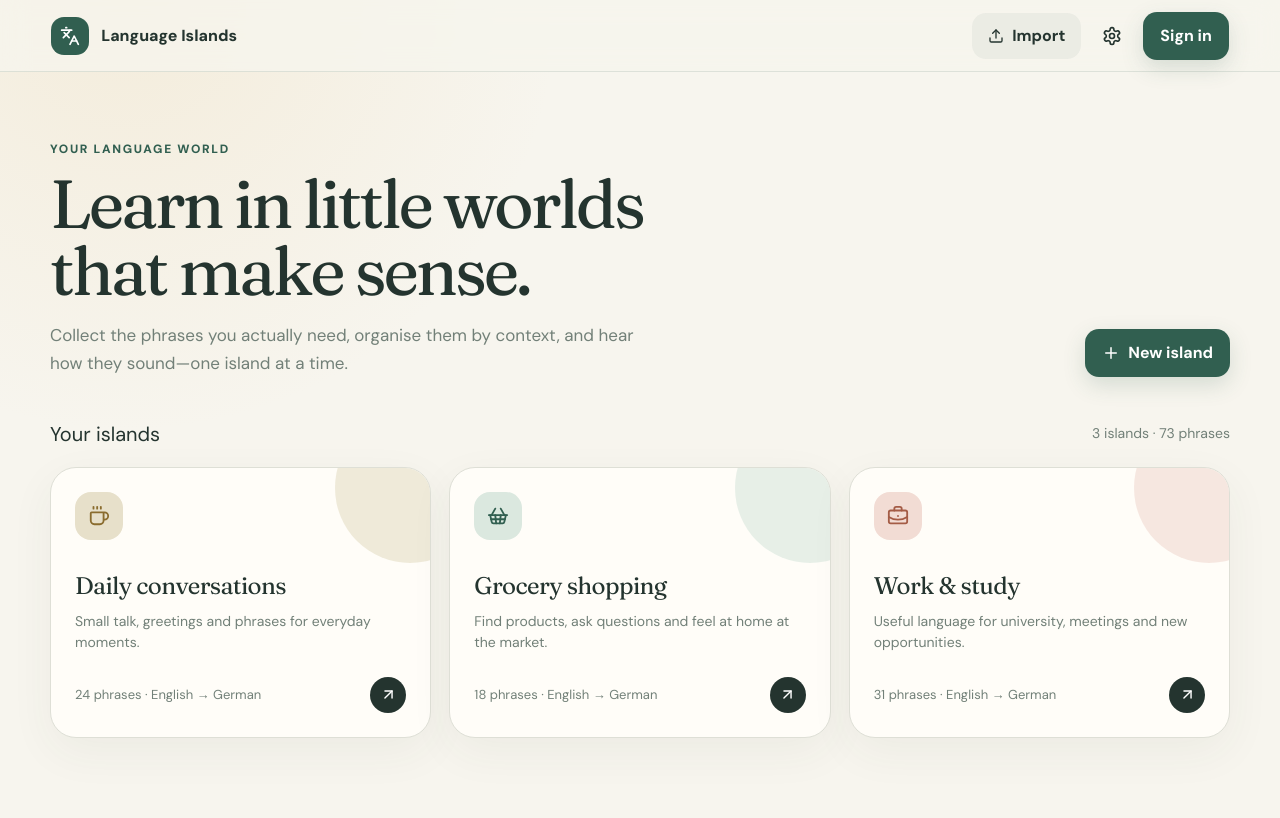
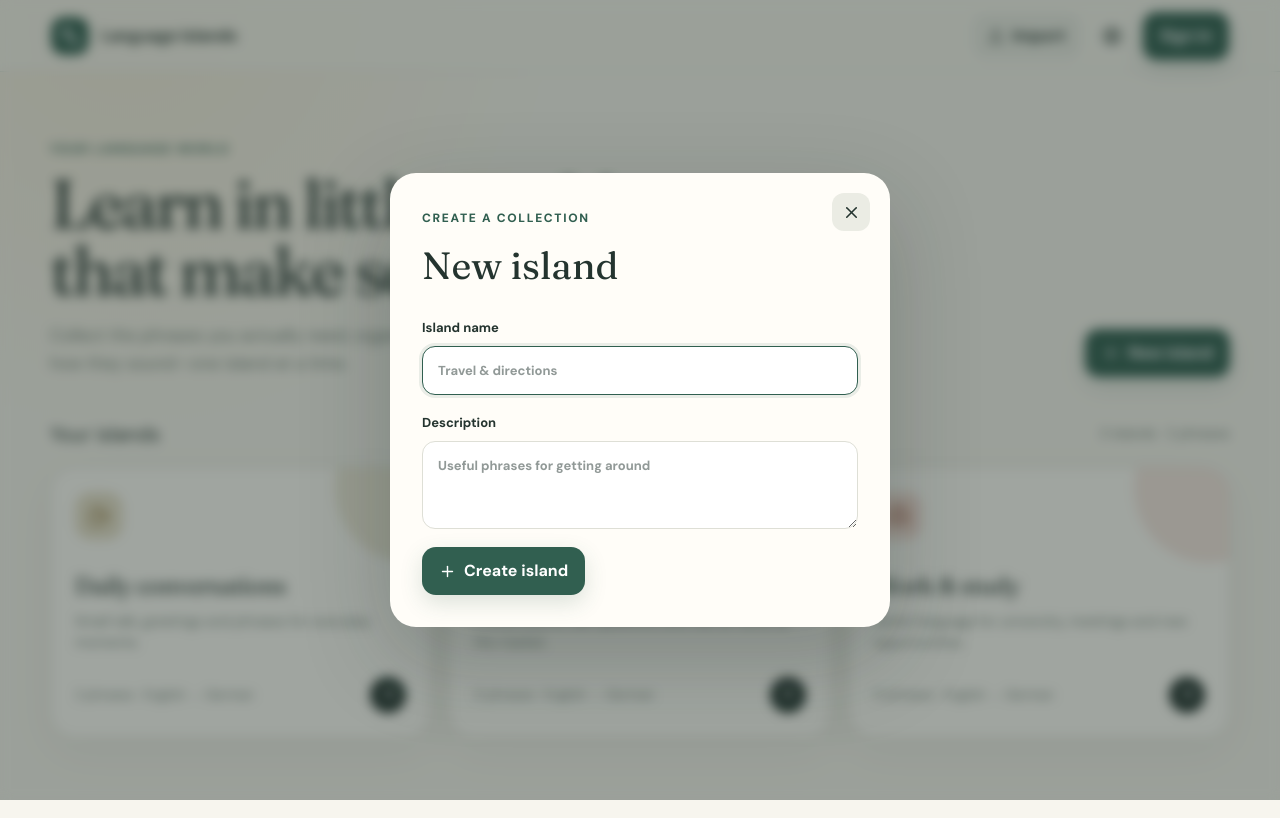
Before and after one commit to HiDraqula/language-islands, a Next.js app: page / in a window 1280 px wide. Both pictures are taken after a click on the button "New island". Built offline with nearby package versions, Linux system fonts and the light colour scheme.

Commit message:
Add functional islands and DeepL translation flow

```diff
--- a/src/app/page.tsx
+++ b/src/app/page.tsx
@@ -1,14 +1,58 @@
+"use client";
+
 import Link from "next/link";
-import { ArrowUpRight, BriefcaseBusiness, Coffee, Plus, ShoppingBasket } from "lucide-react";
+import { ArrowUpRight, BriefcaseBusiness, Coffee, Plus, ShoppingBasket, X } from "lucide-react";
+import { FormEvent, useEffect, useMemo, useState } from "react";
 import { Header } from "@/components/header";
 
-const islands = [
-  { id: "daily-conversations", title: "Daily conversations", description: "Small talk, greetings and phrases for everyday moments.", count: 24, Icon: Coffee, tint: "#e7e0ca", accent: "#8a6c2e" },
-  { id: "grocery-shopping", title: "Grocery shopping", description: "Find products, ask questions and feel at home at the market.", count: 18, Icon: ShoppingBasket, tint: "#dbe8df", accent: "#315f50" },
-  { id: "work-and-study", title: "Work & study", description: "Useful language for university, meetings and new opportunities.", count: 31, Icon: BriefcaseBusiness, tint: "#f2dcd4", accent: "#a45c46" },
+type Island = { id: string; title: string; description: string; count: number; icon: "coffee" | "basket" | "briefcase"; tint: string; accent: string };
+
+const defaults: Island[] = [
+  { id: "daily-conversations", title: "Daily conversations", description: "Small talk, greetings and phrases for everyday moments.", count: 2, icon: "coffee", tint: "#e7e0ca", accent: "#8a6c2e" },
+  { id: "grocery-shopping", title: "Grocery shopping", description: "Find products, ask questions and feel at home at the market.", count: 0, icon: "basket", tint: "#dbe8df", accent: "#315f50" },
+  { id: "work-and-study", title: "Work & study", description: "Useful language for university, meetings and new opportunities.", count: 0, icon: "briefcase", tint: "#f2dcd4", accent: "#a45c46" },
+];
+
+const icons = { coffee: Coffee, basket: ShoppingBasket, briefcase: BriefcaseBusiness };
+const colors = [
+  { tint: "#dbe8df", accent: "#315f50" },
+  { tint: "#e7e0ca", accent: "#8a6c2e" },
+  { tint: "#f2dcd4", accent: "#a45c46" },
 ];
 
 export default function Home() {
+  const [islands, setIslands] = useState<Island[]>(defaults);
+  const [open, setOpen] = useState(false);
+  const [title, setTitle] = useState("");
+  const [description, setDescription] = useState("");
+
+  useEffect(() => {
+    const saved = localStorage.getItem("language-islands");
+    if (saved) {
+      try { setIslands(JSON.parse(saved)); } catch { /* keep defaults */ }
+    }
+  }, []);
+
+  const total = useMemo(() => islands.reduce((sum, island) => sum + island.count, 0), [islands]);
+
+  function createIsland(event: FormEvent) {
+    event.preventDefault();
+    const cleanTitle = title.trim();
+    if (!cleanTitle) return;
+    const color = colors[islands.length % colors.length];
+    const next = [...islands, {
+      id: `${cleanTitle.toLowerCase().replace(/[^a-z0-9]+/g, "-").replace(/^-|-$/g, "") || "island"}-${Date.now()}`,
+      title: cleanTitle,
+      description: description.trim() || "A new collection of useful phrases.",
+      count: 0,
+      icon: "coffee" as const,
+      ...color,
+    }];
+    setIslands(next);
+    localStorage.setItem("language-islands", JSON.stringify(next));
+    setTitle(""); setDescription(""); setOpen(false);
+  }
+
   return (
     <main className="shell">
       <Header />
@@ -19,26 +63,41 @@ export default function Home() {
             <h1 className="display">Learn in little worlds that make sense.</h1>
             <p>Collect the phrases you actually need, organise them by context, and hear how they sound—one island at a time.</p>
           </div>
-          <button className="primary-button" type="button"><Plus size={18} /> New island</button>
+          <button className="primary-button" type="button" onClick={() => setOpen(true)}><Plus size={18} /> New island</button>
         </section>
         <div className="section-heading">
           <h2>Your islands</h2>
-          <span className="count">{islands.length} islands · 73 phrases</span>
+          <span className="count">{islands.length} islands · {total} phrases</span>
         </div>
         <section className="island-grid" aria-label="Language islands">
-          {islands.map(({ id, title, description, count, Icon, tint, accent }) => (
+          {islands.map(({ id, title: islandTitle, description: islandDescription, count, icon, tint, accent }) => {
+            const Icon = icons[icon] ?? Coffee;
+            return (
               <article className="island-card" key={id} style={{ "--tint": tint, "--accent": accent } as React.CSSProperties}>
                 <div className="island-icon"><Icon size={22} /></div>
-              <h3 className="display">{title}</h3>
-              <p>{description}</p>
+                <h3 className="display">{islandTitle}</h3>
+                <p>{islandDescription}</p>
                 <div className="card-footer">
                   <span>{count} phrases · English → German</span>
-                <Link className="open-pill" href={`/islands/${id}`} aria-label={`Open ${title}`}><ArrowUpRight size={17} /></Link>
+                  <Link className="open-pill" href={`/islands/${id}?title=${encodeURIComponent(islandTitle)}&description=${encodeURIComponent(islandDescription)}`} aria-label={`Open ${islandTitle}`}><ArrowUpRight size={17} /></Link>
                 </div>
               </article>
-          ))}
+            );
+          })}
         </section>
       </div>
+      {open && (
+        <div className="modal-backdrop" role="presentation" onMouseDown={() => setOpen(false)}>
+          <form className="modal-card" onSubmit={createIsland} onMouseDown={(event) => event.stopPropagation()}>
+            <button className="modal-close" type="button" onClick={() => setOpen(false)} aria-label="Close"><X size={19} /></button>
+            <span className="eyebrow">Create a collection</span>
+            <h2 className="display">New island</h2>
+            <label>Island name<input autoFocus value={title} onChange={(event) => setTitle(event.target.value)} placeholder="Travel & directions" /></label>
+            <label>Description<textarea value={description} onChange={(event) => setDescription(event.target.value)} placeholder="Useful phrases for getting around" rows={3} /></label>
+            <button className="primary-button" type="submit"><Plus size={17} /> Create island</button>
+          </form>
+        </div>
+      )}
     </main>
   );
 }
```
Lines whose indentation alone changed are shown as unchanged.
